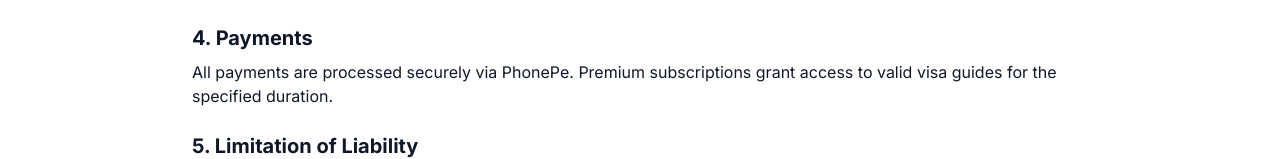
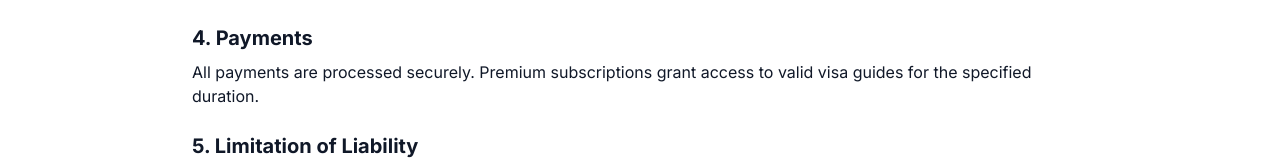
Before and after one commit to Uziii-jpg/visa-guide-mvp, a Next.js app: page /en/terms in a window 1280 px wide. Shown: the part 516-675 px from the top of the page. Built offline with nearby package versions, Linux system fonts and the light colour scheme; no server answers.

Commit message:
feat: add new terms and conditions page

```diff
--- a/app/[locale]/terms/page.tsx
+++ b/app/[locale]/terms/page.tsx
@@ -24,7 +24,7 @@ export default function TermsPage() {
 
                 <section className="space-y-2">
                     <h2 className="text-xl font-bold">4. Payments</h2>
-                    <p>All payments are processed securely via PhonePe. Premium subscriptions grant access to valid visa guides for the specified duration.</p>
+                    <p>All payments are processed securely. Premium subscriptions grant access to valid visa guides for the specified duration.</p>
                 </section>
 
                 <section className="space-y-2">
```
